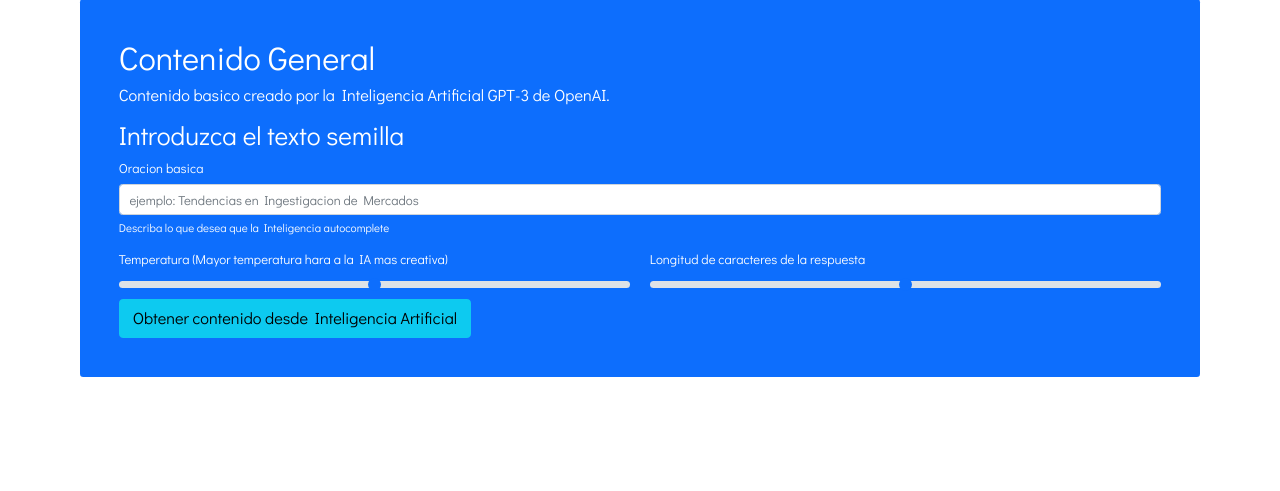
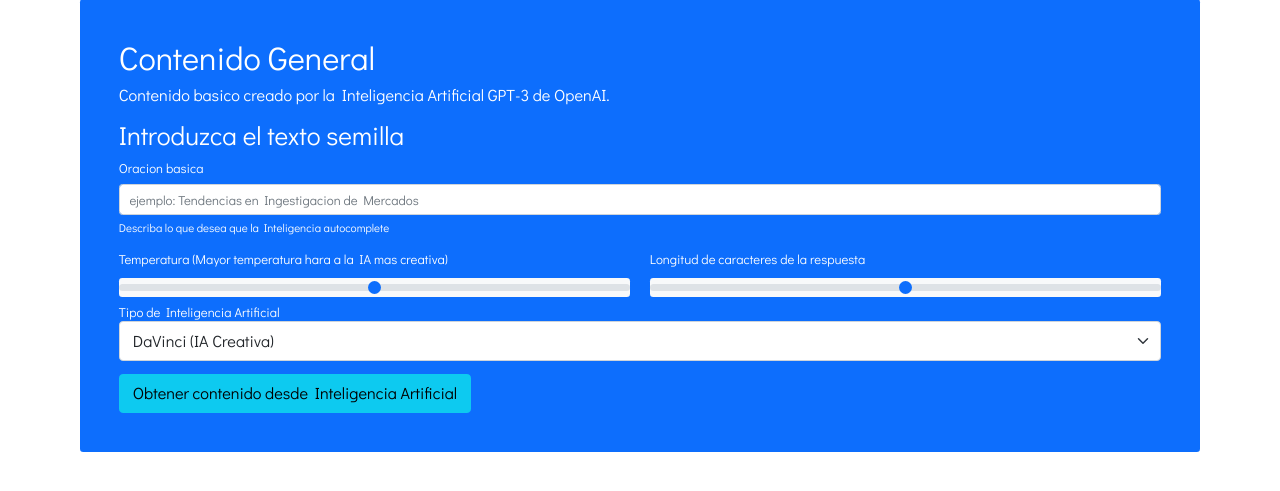
Before and after one commit to daniellcobos/aisynapsis, a Flask app: page /content in a window 1280 px wide. Shown: the part 86-577 px from the top of the page. Run offline with Flask 2, Linux system fonts and the light colour scheme; the visitor is signed in with stand-in values (Sample User, id 1).

Commit message:
AI selection

```diff
--- a/webapp/aicontent.py
+++ b/webapp/aicontent.py
@@ -2,10 +2,10 @@ import openai
 import config
 openai.api_key = config.OPENAI_API_KEY
 
-def openAIQuery(query,temp,chars):
+def openAIQuery(query,temp,chars,engine):
 	"Queries the OpenAI Api, providing the query,temperature and characters"
 	response = openai.Completion.create(
-		engine="text-davinci-003",
+		engine=engine,
 		prompt=query,
 		temperature=float(temp),
 		max_tokens=int(chars),
--- a/webapp/main.py
+++ b/webapp/main.py
@@ -46,9 +46,11 @@ def coldEmails():
         submission = request.form['cadena']
         temp = request.form["temp"]
         chars = request.form["chars"]
+        ia = request.form["IA"]
         query = format(submission)
+
         email = session["Username"]
-        openAIAnswerUnformatted = webapp.aicontent.openAIQuery(query,temp,chars)
+        openAIAnswerUnformatted = webapp.aicontent.openAIQuery(query,temp,chars,ia)
         openAIAnswer = openAIAnswerUnformatted.replace('\n', '<br>')
         prompt = 'La AI sugiere {} :'.format(submission)
         with open("querylog.txt", 'a+', encoding="utf-8") as log:
--- a/webapp/templates/content.html
+++ b/webapp/templates/content.html
@@ -21,14 +21,23 @@
         <div class="row">
             <div class="col">
             <label for="temp" class="form-label">Temperatura (Mayor temperatura hara a la IA mas creativa)  </label><span style="float: right" id="tempval"> </span>
-            <input class="form-range" name="temp" id="temp" type="range" min="0" max="1"  step="0.1" onchange="uTTemp()">
+            <input class="form-range bg-light rounded mt-1" name="temp" id="temp" type="range" min="0" max="1"  step="0.1" onchange="uTTemp()">
         </div>
               <div class="col">
             <label for="customRange1" class="form-label">Longitud de caracteres de la respuesta</label><span style="float: right"  id="charsval"> </span>
-            <input class="form-range" name="chars" id ="chars" type="range" min="0" max="1024" onchange="uTChars()">
+            <input class="form-range bg-light rounded mt-1" name="chars" id ="chars" type="range" min="0" max="1024" onchange="uTChars()">
         </div>
         </div>
-
+        <div class="row">
+            <div class="col">
+                <label for="IA">Tipo de Inteligencia Artificial </label>
+                <select class="form-select form-select-lg mb-3" name ="IA" id ="IA" aria-label=".form-select-lg example">
+              <option value="text-davinci-003"> DaVinci (IA Creativa)</option>
+              <option value="text-curie-001">Curie (IA Simple, pero mas rapida)</option>
+                    <option value="text-babbage-001">Babbage (Busqueda de significados, mas rapida que Curie)</option>
+            </select>
+            </div>
+        </div>
       <button type="submit" class="btn btn-info btn-lg"> Obtener contenido desde Inteligencia Artificial</button>
 
     </form>
```
